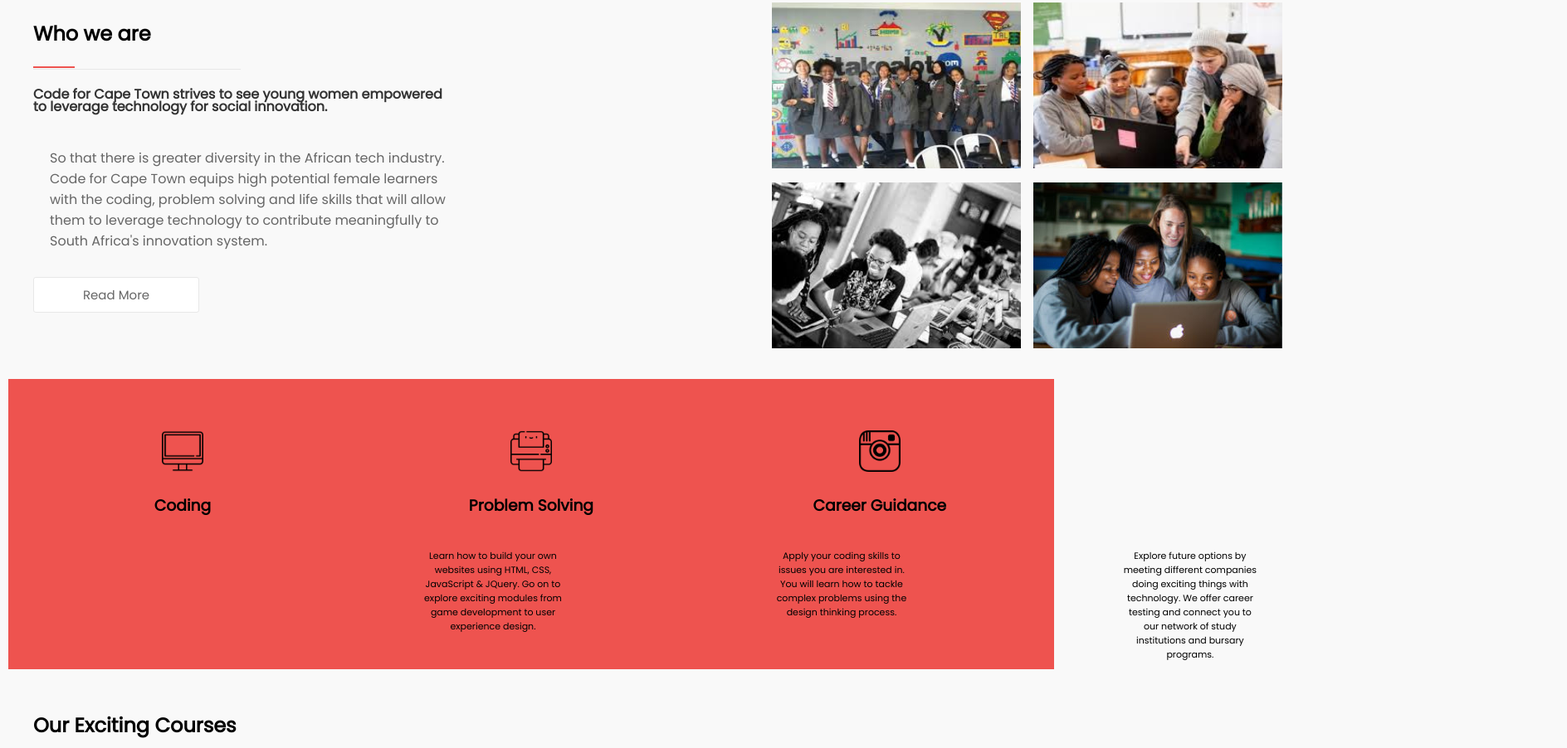
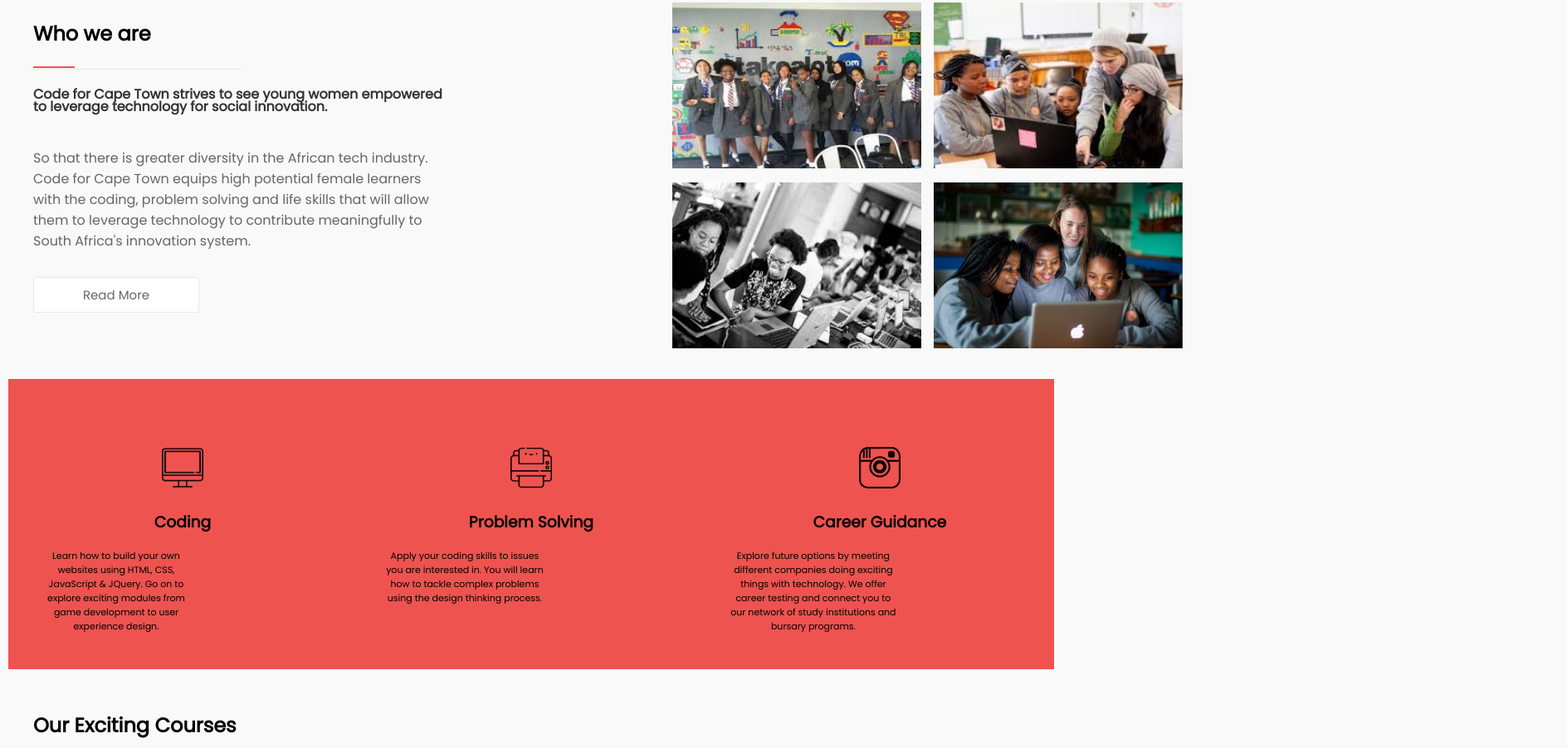
Before and after one commit to NuhaaKoert23/Code4CT_Project3, a plain HTML site: page index.html in a window 1280 px wide. Shown: the part 727-1629 px from the top of the page at 83% size, 1888 px wide, since content can reach past the window. Drawn offline with Linux system fonts and the light colour scheme; files whose address does not match are found by name.

Commit message:
made padding and margining correct

```diff
--- a/index.html
+++ b/index.html
@@ -101,12 +101,12 @@
                 <img src="./images/desktop.png" alt="">
             </div>
 
-
+            <div>
                 <h3>Coding</h3>
                 <p>
                     Learn how to build your own websites using HTML, CSS, JavaScript & JQuery. Go on to explore exciting modules from game development to user experience design.
                 </p>
-
+            </div>
         </div>
 
         <div class="problem_solving">
--- a/sass/partials/_base.scss
+++ b/sass/partials/_base.scss
@@ -42,7 +42,7 @@ h4 {
     p {
         text-align: left;
         margin-top: 5px;
-        margin-left: -350px;
+        margin-left: -370px;
         font-size: 1em;
         font-family: $font-stack4;
         color: $primary-color1;
@@ -57,9 +57,10 @@ h4 {
 }
 
 .coding_problemsolving_careerguidance p {
-    width: 40%;
-    margin-left: 130px;
+    width: 200px ;
+    padding: 0;
     margin-top: 10px;
+    margin-left: 30px;
 }
 
 // our exciting courses section
--- a/sass/partials/_layout.scss
+++ b/sass/partials/_layout.scss
@@ -73,7 +73,7 @@ nav a:hover {
     grid-template-rows: repeat(2,1fr);
     width: 630px;
     grid-row-gap: 10px;
-    padding: none;
+    margin-left: -100px;
 }
 
 .who_we_are_img img {
```
Also changed, not shown: CSS/styles.css, 1 other file.
